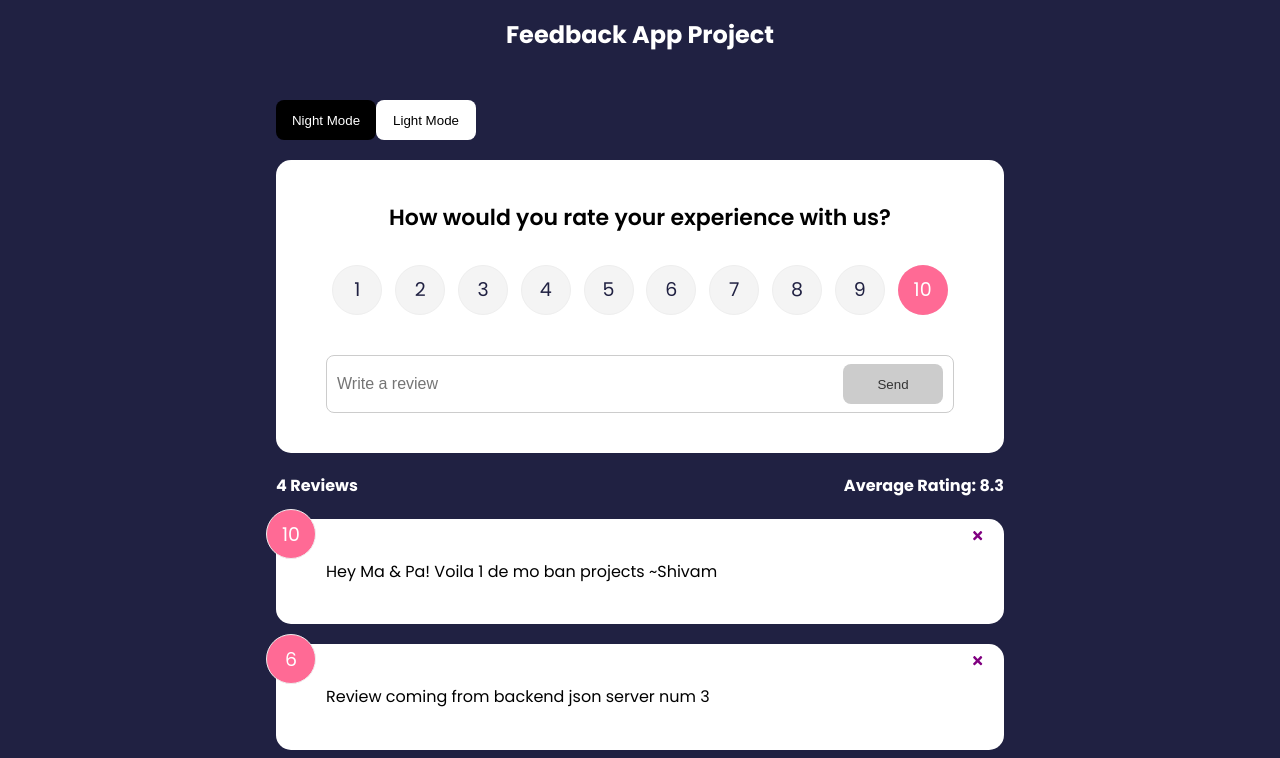
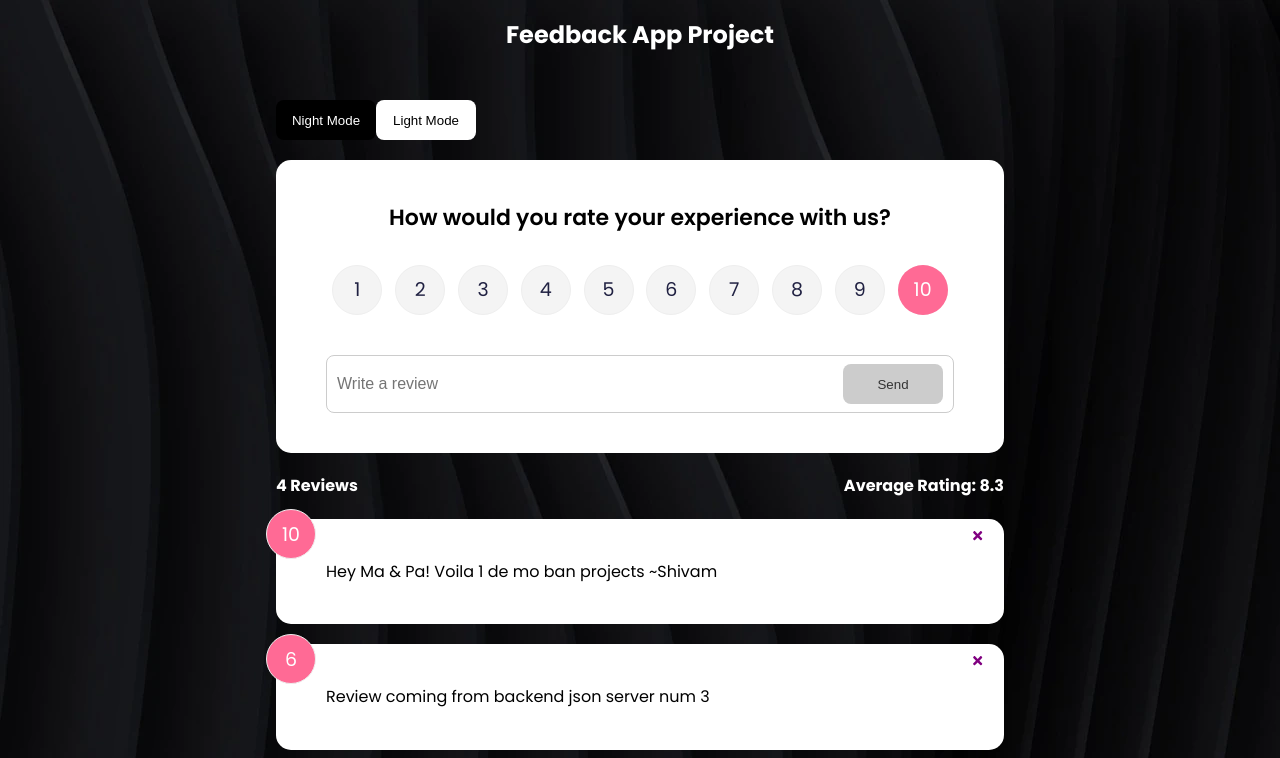
Before and after one commit to Shiv2205/feedback-app, a React (Create React App) app: page / in a window 1280 px wide. Shown: the top 758 px of the page. Built offline with nearby package versions, Linux system fonts and the light colour scheme; data requests are answered from the project's data file.

Commit message:
Changed background

```diff
--- a/src/index.css
+++ b/src/index.css
@@ -9,7 +9,7 @@
 
 body {
   font-family: 'Poppins', sans-serif;
-  background-color: #202142;
+  background-image: url('./assets/bg.webp');
   color: #fff;
   line-height: 1.6;
 }
```
Also changed, not shown: src/assets/bg.webp (added).
